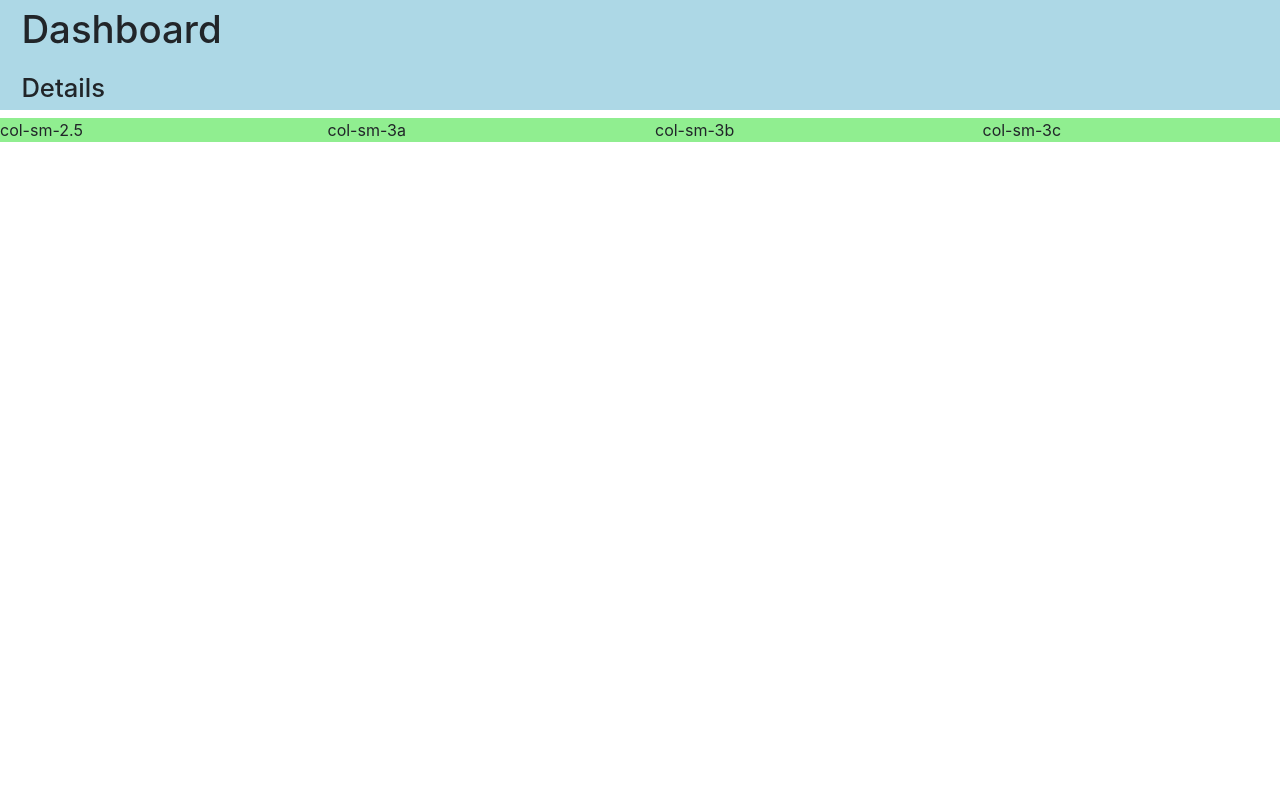
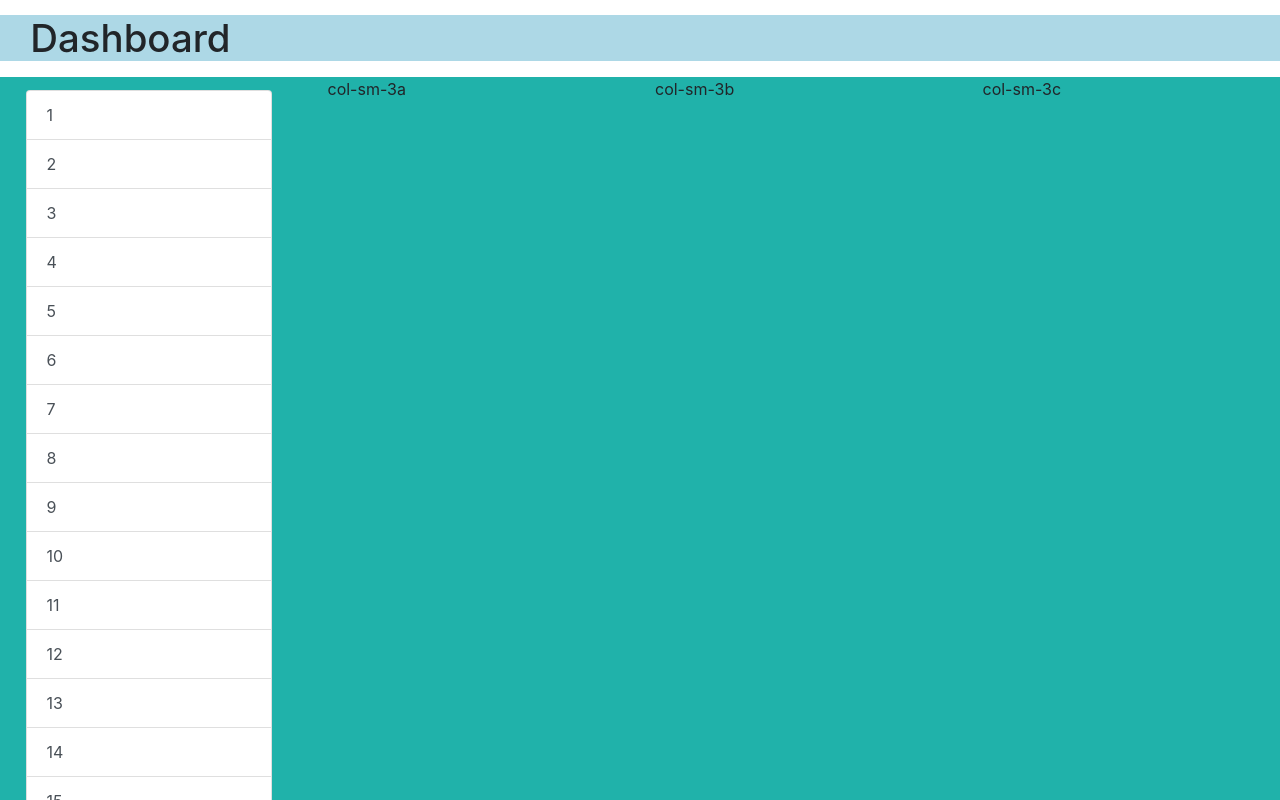
Before and after one commit to SeemannMx/AngularDashboard, an Angular app: page / in a window 1280 px wide. Shown: the top 800 px of the page. Built offline with nearby package versions, Linux system fonts and the light colour scheme.

Commit message:
list group and progress-bar

```diff
--- a/src/app/app.component.css
+++ b/src/app/app.component.css
@@ -1,28 +1,22 @@
 /* Dashboard */
 .container-fluid {
   background-color: lightblue;
-
-}
-
-/* Details */
-.container{
-  background-color: lightseagreen;
-  width: 20%;
-  float: left;
-  font-size: 2vw;
 }
 
 h1 {
   font-size: 3vw;
-  padding: 0.5vw;
+  margin: 1.2vw;
+}
 
-}
-h3 {
-   font-size: 2vw;
-   padding: 0.5vw;
+.col-sm-3 {
+  background-color: lightseagreen;
 
 }
 
-.col-sm-3 {
-  background-color: lightgreen;
+.list-group {
+  margin-left: 2vw;
+  margin-right: 2vw;
+  margin-top: 1vw;
+  margin-bottom: 1vw;
+
 }
--- a/src/app/app.component.html
+++ b/src/app/app.component.html
@@ -1,12 +1,40 @@
 <!-- The .container class provides a responsive fixed width container -->
 <div class="container-fluid">
   <h1> {{ title }}</h1>
-  <h3> {{ details }}</h3>
 </div>
+
+<!-- Progressbar animated -->
+<div class="progress-bar progress-bar-striped progress-bar-animated" style="width: 40%"></div>
 
 <div class="row">
 
-  <div class="col-sm-3">col-sm-2.5</div>
+  <div class="col-sm-3">
+    <div class="list-group" >
+      <a href="#" class="list-group-item list-group-item-action">1</a>
+      <a href="#" class="list-group-item list-group-item-action">2</a>
+      <a href="#" class="list-group-item list-group-item-action">3</a>
+      <a href="#" class="list-group-item list-group-item-action">4</a>
+      <a href="#" class="list-group-item list-group-item-action">5</a>
+      <a href="#" class="list-group-item list-group-item-action">6</a>
+      <a href="#" class="list-group-item list-group-item-action">7</a>
+      <a href="#" class="list-group-item list-group-item-action">8</a>
+      <a href="#" class="list-group-item list-group-item-action">9</a>
+      <a href="#" class="list-group-item list-group-item-action">10</a>
+      <a href="#" class="list-group-item list-group-item-action">11</a>
+      <a href="#" class="list-group-item list-group-item-action">12</a>
+      <a href="#" class="list-group-item list-group-item-action">13</a>
+      <a href="#" class="list-group-item list-group-item-action">14</a>
+      <a href="#" class="list-group-item list-group-item-action">15</a>
+      <a href="#" class="list-group-item list-group-item-action">16</a>
+      <a href="#" class="list-group-item list-group-item-action">17</a>
+      <a href="#" class="list-group-item list-group-item-action">18</a>
+    </div>
+  </div>
+
+
+
+
+
   <div class="col-sm-3">col-sm-3a</div>
   <div class="col-sm-3">col-sm-3b</div>
   <div class="col-sm-3">col-sm-3c</div>
```
